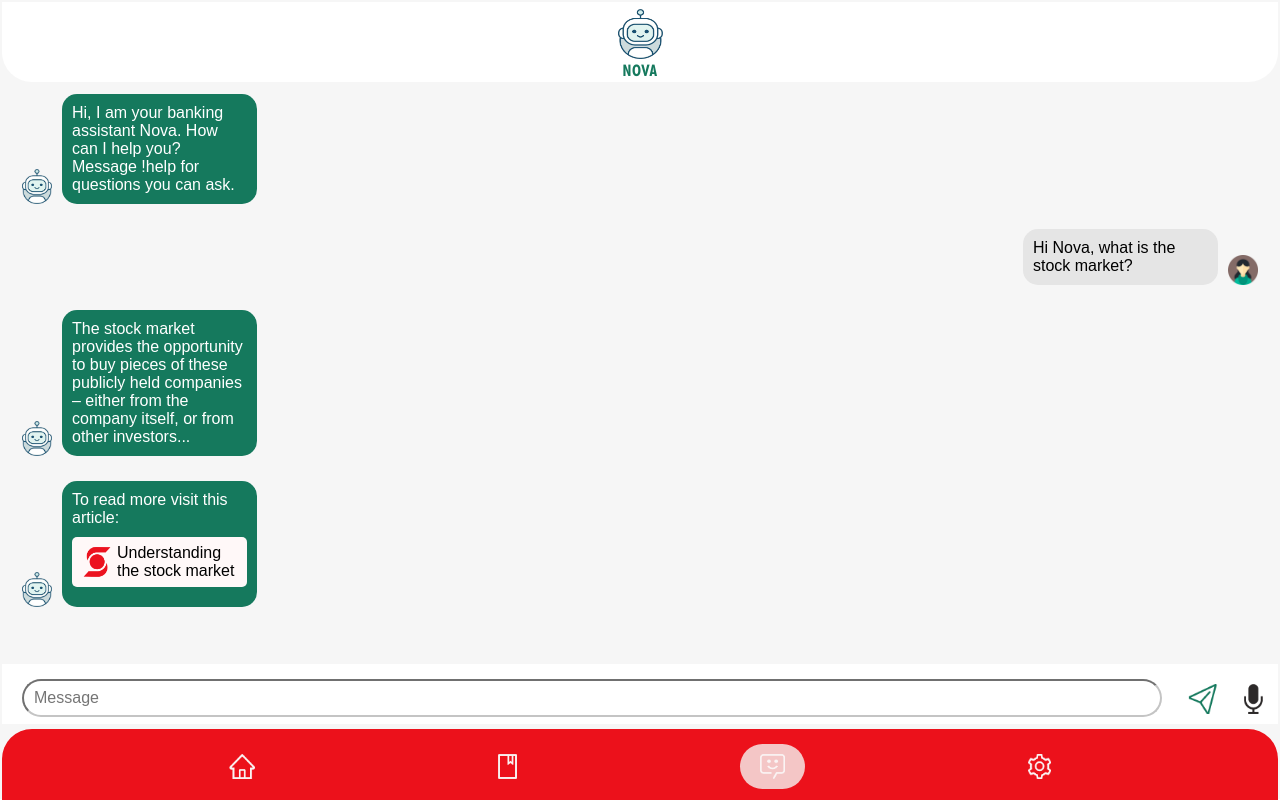
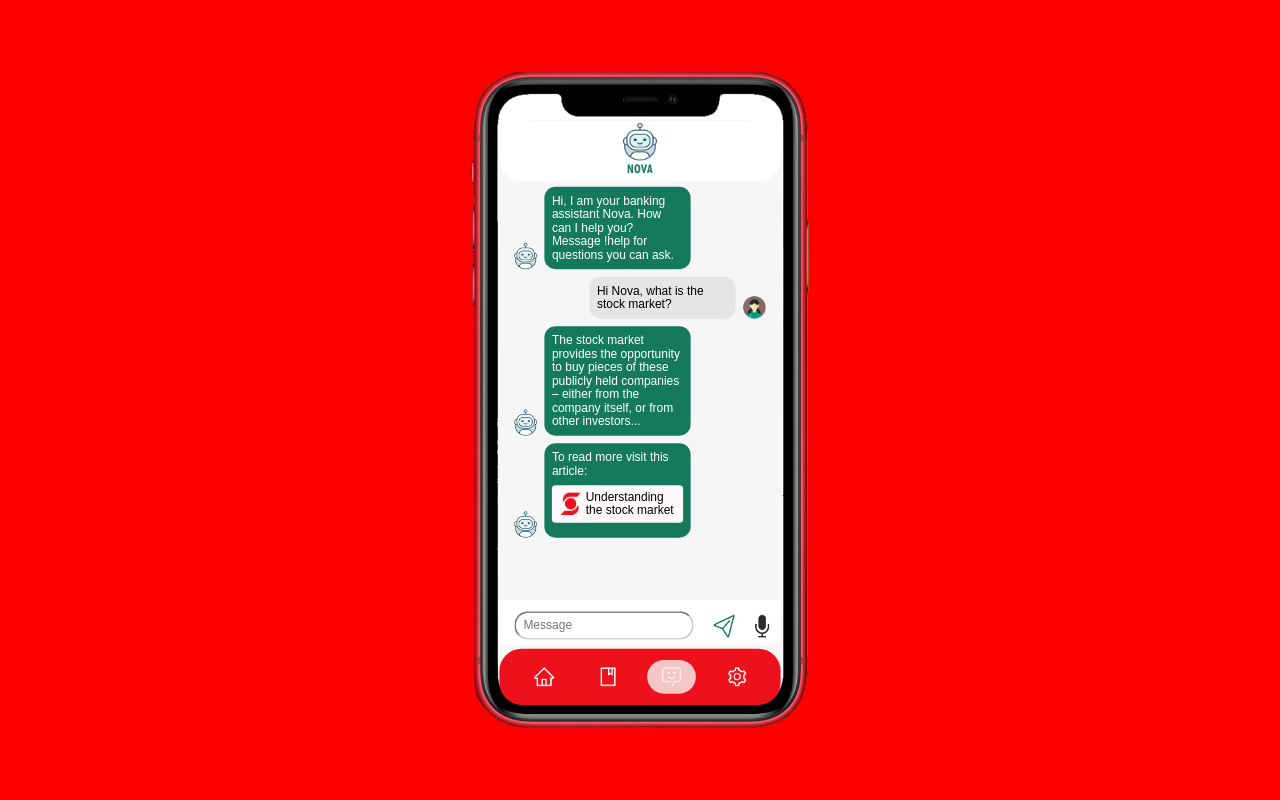
Before and after one commit to farhan-mohammed/shacks2020, a React (Create React App) app: page / in a window 1280 px wide. Built offline with nearby package versions, Linux system fonts and the light colour scheme.

Commit message:
added backedn impelmentation

```diff
--- a/package.json
+++ b/package.json
@@ -7,9 +7,12 @@
     "@testing-library/jest-dom": "^4.2.4",
     "@testing-library/react": "^9.3.2",
     "@testing-library/user-event": "^7.1.2",
+    "axios": "^0.19.2",
     "react": "^16.13.1",
     "react-dom": "^16.13.1",
     "react-scripts": "3.4.3",
+    "react-scroll": "^1.8.1",
+    "react-scroll-to-bottom": "^3.0.0",
     "react-speech-recognition": "^3.1.0"
   },
   "scripts": {
--- a/src/components/Scene/Chat.js
+++ b/src/components/Scene/Chat.js
@@ -1,10 +1,23 @@
 import React, { Component } from 'react';
-
+import { animateScroll } from 'react-scroll';
 export default class Chat extends Component {
+	componentDidMount() {
+		this.scrollToBottom();
+	}
+	componentDidUpdate() {
+		this.scrollToBottom();
+	}
+	scrollToBottom() {
+		animateScroll.scrollToBottom({
+			containerId: 'chat',
+			duration: 200
+		});
+	}
+	sc;
 	render() {
 		const { list } = this.props;
 		return (
-			<div className="chat-con">
+			<div className="chat-con" id="chat">
 				{list.map(({ s, message }) => {
 					return (
 						<div className={`chat-message ${s === 'nova' ? 'nova' : ''}`}>
--- a/src/components/Scene/FrameChat.js
+++ b/src/components/Scene/FrameChat.js
@@ -2,16 +2,13 @@ import React, { Component, Fragment } from 'react';
 import Header from '../Header';
 import Chat from './Chat';
 import ScotiaLink from './ScotiaLink';
+import Axios from 'axios';
 export default class FrameChat extends Component {
-	render() {
-		return (
-			<Fragment>
-				<div className="content-header">
-					<Header />
-				</div>
-				<div className="content-chat">
-					<Chat
-						list={[
+	constructor(props) {
+		super(props);
+		this.state = {
+			m: '',
+			messages: [
 				{
 					s: 'nova',
 					message: (
@@ -30,8 +27,8 @@ export default class FrameChat extends Component {
 					s: 'nova',
 					message: (
 						<span>
-										The stock market provides the opportunity to buy pieces of these publicly held
-										companies – either from the company itself, or from other investors...
+							The stock market provides the opportunity to buy pieces of these publicly held companies –
+							either from the company itself, or from other investors...
 						</span>
 					)
 				},
@@ -44,14 +41,82 @@ export default class FrameChat extends Component {
 						</span>
 					)
 				}
-						]}
-					/>
+			]
+		};
+	}
+	clickSend = () => {
+		if (this.state.m === '') return;
+
+		let { messages } = this.state;
+		let pose = this.state.m;
+		messages.push({ s: 'me', message: <span>{this.state.m}</span> });
+		if (pose === '!help') {
+			messages.push({
+				s: 'nova',
+				message: (
+					<span>
+						Currently I know terms related to{' '}
+						<a href="https://www.scotiaitrade.com/en/direct-investing-and-online-trading/investment-types/bonds.html">
+							bonds
+						</a>,{' '}
+						<a href="https://www.scotiaitrade.com/en/direct-investing-and-online-trading/investment-types/stocks.html">
+							stocks
+						</a>{' '}
+						and ,<a href="https://www.scotiaitrade.com/en/direct-investing-and-online-trading/investment-types/gics.html">
+							GICs
+						</a>{' '}
+						so ask me about any terms related to these topics!
+					</span>
+				)
+			});
+			this.setState({ messages, m: '' });
+			return;
+		}
+		this.setState({ m: '' });
+		Axios.get(`https://nova-chat-bot.herokuapp.com/process?input=${pose}`)
+			.then(({ data: { definition, link, reference } }) => {
+				messages.push({
+					s: 'nova',
+					message: <span>{definition}</span>
+				});
+				messages.push({
+					s: 'nova',
+					message: (
+						<span>
+							To read more visit this article:
+							<ScotiaLink link={reference} text={link} />
+						</span>
+					)
+				});
+				this.setState({ messages });
+			})
+			.catch((e) => {
+				messages.push({ s: 'nova', message: <span>Sorry, I didn't catch that, please try again!</span> });
+				this.setState({ messages });
+			});
+	};
+	render() {
+		return (
+			<Fragment>
+				<div className="content-header">
+					<Header />
+				</div>
+				<div className="content-chat">
+					<div className="d">
+						<Chat list={this.state.messages} />
+					</div>
 				</div>
 				<div className="content-word">
 					<div className="content-word__input">
-						<input placeholder={'Message'} />
+						<input
+							placeholder={'Message'}
+							onChange={(e) => {
+								this.setState({ m: e.target.value });
+							}}
+							value={this.state.m}
+						/>
 					</div>
-					<div className="content-word__send">
+					<div className="content-word__send" onClick={this.clickSend}>
 						<img src={require('../../media/icons/send.png')} alt="" />
 					</div>
 					<div className="content-word__microphone">
--- a/src/css/_body.scss
+++ b/src/css/_body.scss
@@ -4,7 +4,7 @@ $dg: #15795d;
 $pink: #ec111b;
 $spec-font: 'Open Sans';
 @mixin mobile() {
-	@media (max-width: 500px), (max-height: 900px) {
+	@media (max-width: 500px) and(max-height: 600px) {
 		@content;
 	}
 }
@@ -21,9 +21,10 @@ $spec-font: 'Open Sans';
 		z-index: -1;
 		top: 50%;
 		right: 50%;
-		transform: translateX(50%) translateY(-50%);
+		transform: translateX(50%) translateY(-50%) scale(0.75);
 		@include mobile() {
 			display: none;
+			transform: translateX(50%) translateY(-50%);
 		}
 	}
 	&-content {
@@ -33,7 +34,7 @@ $spec-font: 'Open Sans';
 		position: fixed;
 		top: 50%;
 		right: 50%;
-		transform: translateX(50%) translateY(-50%);
+		transform: translateX(50%) translateY(-50%) scale(0.75);
 		z-index: -1;
 		box-sizing: border-box;
 		color: #fff;
@@ -44,6 +45,7 @@ $spec-font: 'Open Sans';
 			max-height: 100vh;
 			box-sizing: border-box;
 			padding: 0;
+			transform: translateX(50%) translateY(-50%);
 		}
 	}
 }
@@ -128,6 +130,11 @@ html {
 	}
 	&-chat {
 		flex: 1;
+		display: flex;
+		& > .d {
+			flex: 0 0 100%;
+			max-height: 550px;
+		}
 	}
 	&-base {
 		flex: 0 0 75px;
@@ -221,13 +228,28 @@ html {
 		color: #000;
 		overflow-y: auto;
 		font-family: Arial, Helvetica, sans-serif;
+		behavior: 'smooth';
+
+		display: flex;
+		flex-direction: column;
+		&::-webkit-scrollbar-track {
+			background-color: #f5f5f5;
+		}
+
+		&::-webkit-scrollbar {
+			width: 1px;
+			background-color: #f5f5f5;
+		}
+
+		&::-webkit-scrollbar-thumb {
+			background-color: #000000;
+		}
 	}
 	&-message {
-		padding: 10px 20px 0;
+		padding: 5px 20px 5px;
 		display: flex;
 		justify-content: flex-end;
 		align-items: flex-end;
-		margin-bottom: 15px;
 		&.nova {
 			flex-direction: row-reverse;
 			& > .chat-bubble {
@@ -246,6 +268,15 @@ html {
 		color: #000;
 		max-width: 175px;
 		padding: 10px;
+		& span > a {
+			&,
+			&:active,
+			&:visited,
+			&:hover {
+				color: lightskyblue;
+				text-decoration: none;
+			}
+		}
 	}
 	&-person {
 		width: 30px;
@@ -274,7 +305,7 @@ html {
 	&,
 	&:hover,
 	&:visited {
-		color: black;
+		color: black !important;
 		text-decoration: none;
 	}
 }
--- a/src/css/styles.css
+++ b/src/css/styles.css
@@ -15,13 +15,15 @@
   z-index: -1;
   top: 50%;
   right: 50%;
-  -webkit-transform: translateX(50%) translateY(-50%);
-          transform: translateX(50%) translateY(-50%);
+  -webkit-transform: translateX(50%) translateY(-50%) scale(0.75);
+          transform: translateX(50%) translateY(-50%) scale(0.75);
 }
 
-@media (max-width: 500px), (max-height: 900px) {
+@media (max-width: 500px) and (max-height: 600px) {
   .bod-phone {
     display: none;
+    -webkit-transform: translateX(50%) translateY(-50%);
+            transform: translateX(50%) translateY(-50%);
   }
 }
 
@@ -32,8 +34,8 @@
   position: fixed;
   top: 50%;
   right: 50%;
-  -webkit-transform: translateX(50%) translateY(-50%);
-          transform: translateX(50%) translateY(-50%);
+  -webkit-transform: translateX(50%) translateY(-50%) scale(0.75);
+          transform: translateX(50%) translateY(-50%) scale(0.75);
   z-index: -1;
   -webkit-box-sizing: border-box;
           box-sizing: border-box;
@@ -41,7 +43,7 @@
   padding: 64px 36px 35px;
 }
 
-@media (max-width: 500px), (max-height: 900px) {
+@media (max-width: 500px) and (max-height: 600px) {
   .bod-content {
     width: 100vw;
     height: 100vh;
@@ -49,6 +51,8 @@
     -webkit-box-sizing: border-box;
             box-sizing: border-box;
     padding: 0;
+    -webkit-transform: translateX(50%) translateY(-50%);
+            transform: translateX(50%) translateY(-50%);
   }
 }
 
@@ -58,7 +62,7 @@ html {
   background-color: red;
 }
 
-@media (max-width: 500px), (max-height: 900px) {
+@media (max-width: 500px) and (max-height: 600px) {
   body,
   html {
     background-color: #fff;
@@ -85,7 +89,7 @@ html {
           flex-direction: column;
 }
 
-@media (max-width: 500px), (max-height: 900px) {
+@media (max-width: 500px) and (max-height: 600px) {
   .content {
     border-radius: 0;
     margin: 0;
@@ -168,6 +172,16 @@ html {
   -webkit-box-flex: 1;
       -ms-flex: 1;
           flex: 1;
+  display: -webkit-box;
+  display: -ms-flexbox;
+  display: flex;
+}
+
+.content-chat > .d {
+  -webkit-box-flex: 0;
+      -ms-flex: 0 0 100%;
+          flex: 0 0 100%;
+  max-height: 550px;
 }
 
 .content-base {
@@ -183,7 +197,7 @@ html {
   border-radius: 30px;
 }
 
-@media (max-width: 500px), (max-height: 900px) {
+@media (max-width: 500px) and (max-height: 600px) {
   .content-base {
     border-radius: 0;
     border-top-right-radius: 30px;
@@ -229,7 +243,7 @@ html {
           user-select: none;
 }
 
-@media (max-width: 500px), (max-height: 900px) {
+@media (max-width: 500px) and (max-height: 600px) {
   .cnh-img {
     margin-top: 5px;
   }
@@ -269,7 +283,7 @@ html {
   border-radius: 30px;
 }
 
-@media (max-width: 500px), (max-height: 900px) {
+@media (max-width: 500px) and (max-height: 600px) {
   .cnb-con {
     border-radius: 0;
     border-top-right-radius: 30px;
@@ -296,10 +310,31 @@ html {
   color: #000;
   overflow-y: auto;
   font-family: Arial, Helvetica, sans-serif;
+  behavior: 'smooth';
+  display: -webkit-box;
+  display: -ms-flexbox;
+  display: flex;
+  -webkit-box-orient: vertical;
+  -webkit-box-direction: normal;
+      -ms-flex-direction: column;
+          flex-direction: column;
+}
+
+.chat-con::-webkit-scrollbar-track {
+  background-color: #f5f5f5;
+}
+
+.chat-con::-webkit-scrollbar {
+  width: 1px;
+  background-color: #f5f5f5;
+}
+
+.chat-con::-webkit-scrollbar-thumb {
+  background-color: #000000;
 }
 
 .chat-message {
-  padding: 10px 20px 0;
+  padding: 5px 20px 5px;
   display: -webkit-box;
   display: -ms-flexbox;
   display: flex;
@@ -309,7 +344,6 @@ html {
   -webkit-box-align: end;
       -ms-flex-align: end;
           align-items: flex-end;
-  margin-bottom: 15px;
 }
 
 .chat-message.nova {
@@ -335,6 +369,11 @@ html {
   color: #000;
   max-width: 175px;
   padding: 10px;
+}
+
+.chat-bubble span > a, .chat-bubble span > a:active, .chat-bubble span > a:visited, .chat-bubble span > a:hover {
+  color: lightskyblue;
+  text-decoration: none;
 }
 
 .chat-person {
@@ -371,7 +410,7 @@ html {
 }
 
 .sl:active, .sl, .sl:hover, .sl:visited {
-  color: black;
+  color: black !important;
   text-decoration: none;
 }
 /*# sourceMappingURL=styles.css.map */
```
Also changed, not shown: 2 other files (tests, documents, lock files or other folders). Lines whose indentation alone changed are shown as unchanged.
